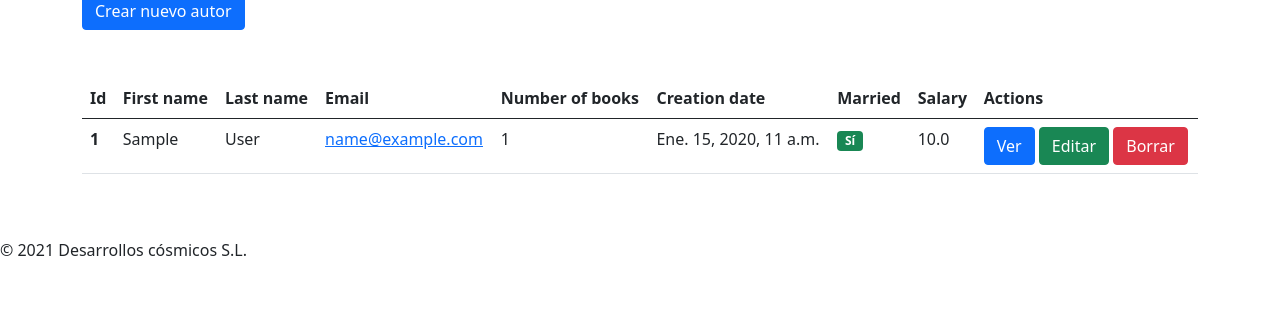
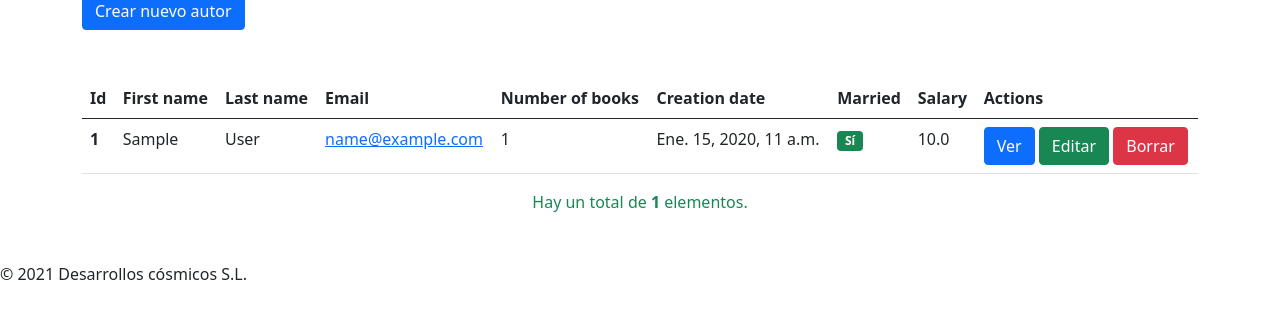
Before and after one commit to alansastre/djangoProject, a Django app: page /authors/ in a window 1280 px wide. Shown: the part 172-491 px from the top of the page. Run offline with Django 3.2, Linux system fonts and the light colour scheme; tables that the repository leaves empty hold one stand-in row (values such as "Sample post").

Commit message:
Mostrar número de elementos por listado

```diff
--- a/app/templates/authors/author-list.html
+++ b/app/templates/authors/author-list.html
@@ -66,8 +66,12 @@
                 </table>
 
                {% if not authors|length %}
-                    <div class="text-center">
+                    <div class="text-center text-danger">
                         No hay elementos actualmente.
+                    </div>
+                {% else %}
+                    <div class="text-center text-success">
+                        Hay un total de <strong>{{ authors|length }}</strong> elementos.
                     </div>
                 {% endif %}
 
```
